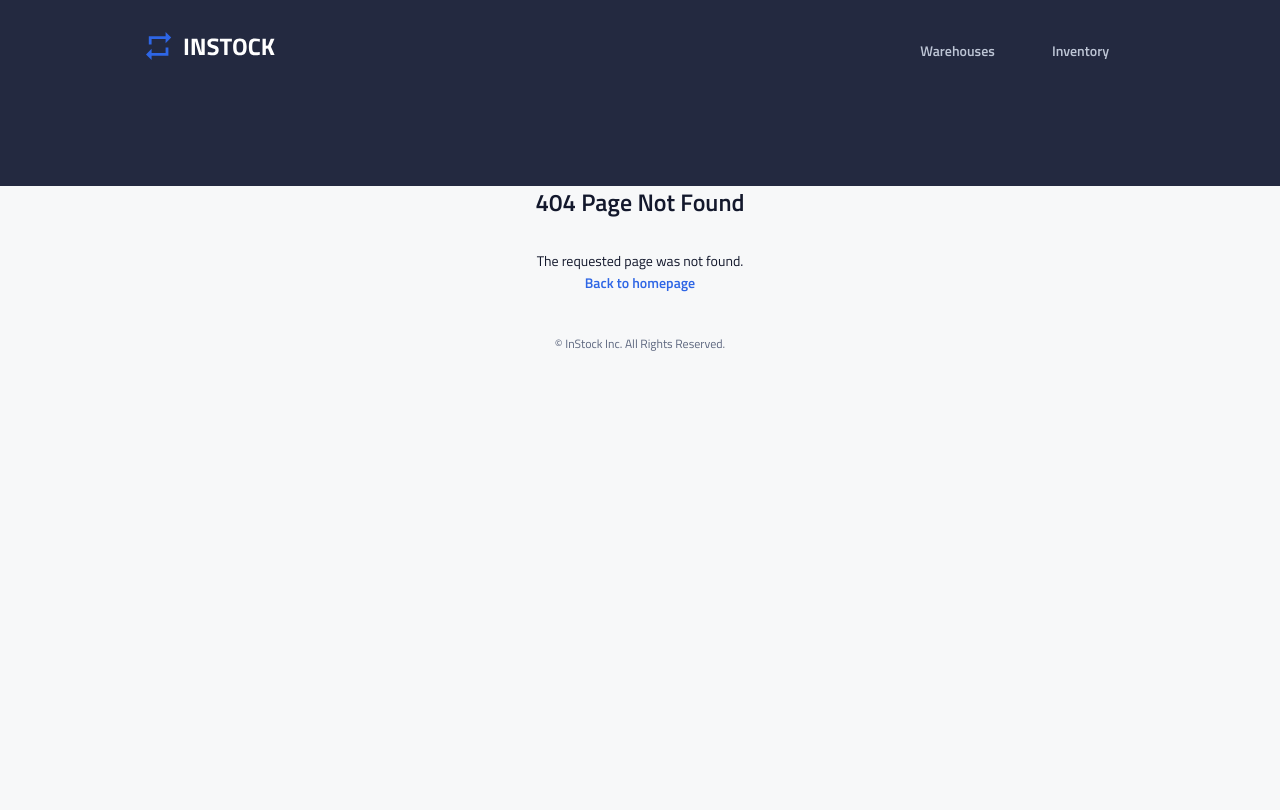
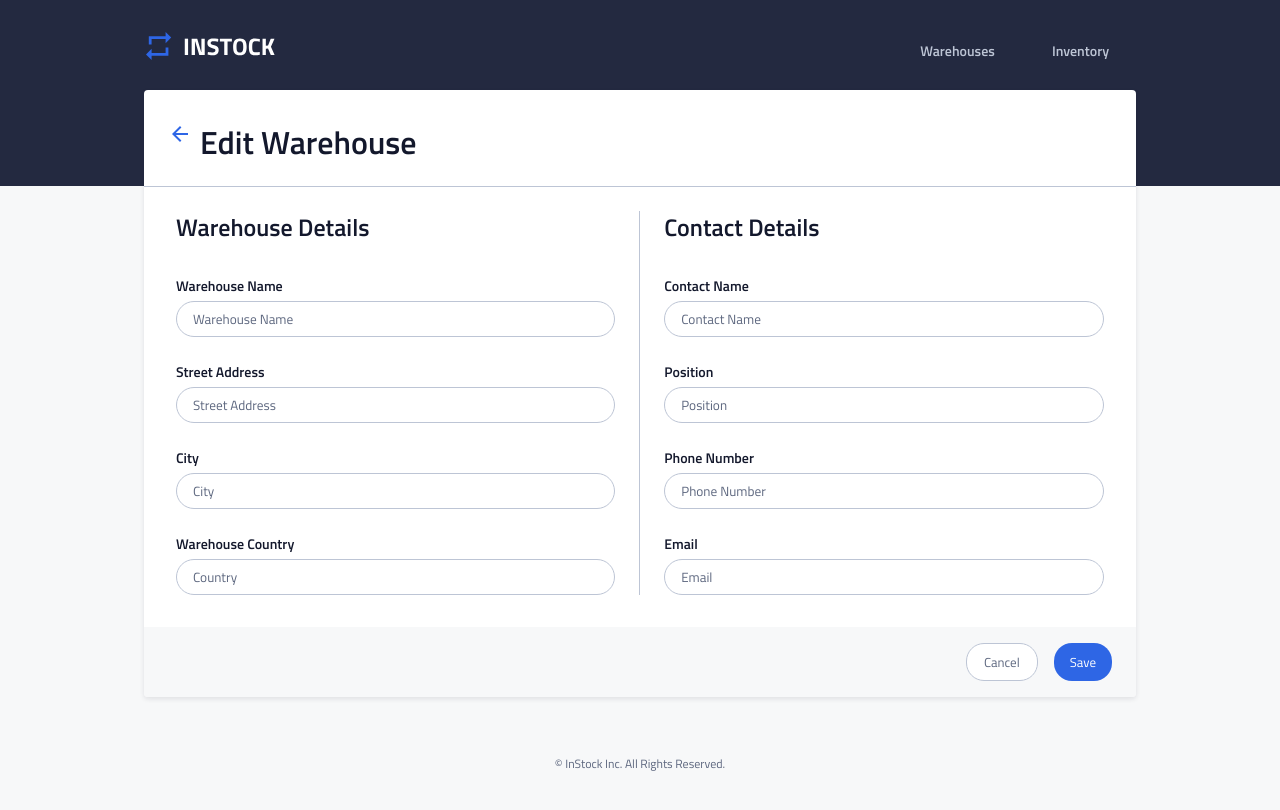
Before and after one commit to alis-SWE/instock-venus-team, a React (Create React App) app: page /warehouse/edit/1 in a window 1280 px wide. Before the commit this address had no page. Shown: the top 810 px of the page. Built offline with nearby package versions, Linux system fonts and the light colour scheme; no server answers.

Commit message:
edit-warehouse-component

```diff
--- a/src/App.js
+++ b/src/App.js
@@ -3,6 +3,7 @@ import NotFoundPage from './pages/NotFoundPage/NotFoundPage';
 import WarehousesPage from './pages/WarehousesPage/WarehousesPage';
 import InventoryPage from './pages/InventoryPage/InventoryPage';
 import AddWarehousePage from './pages/AddWarehousePage/AddWarehousePage';
+import EditWarehousePage from './pages/EditWarehousePage/EditWarehousePage';
 import Header from './components/Header/Header';
 import Footer from './components/Footer/Footer';
 
@@ -19,6 +20,8 @@ function App() {
         <Route path='/inventory' element={<InventoryPage/>}></Route>
         <Route path='*' element={<NotFoundPage/>}></Route>
         <Route path='/warehouse/add' element={<AddWarehousePage/>}></Route>
+        <Route path='/warehouse/edit/:id' element={<EditWarehousePage/>}></Route>
+
     </Routes>
     <Footer />
     </BrowserRouter>
--- a/src/components/WarehouseCard/WarehouseCard.jsx
+++ b/src/components/WarehouseCard/WarehouseCard.jsx
@@ -11,7 +11,7 @@ export default function WarehouseCard( { warehouse, address, city, country,conta
             <div className="warehouse__col-1">
                 <div className="warehouse__id-container">
                     <p className="warehouse__label">WAREHOUSE</p>
-                    <Link to={`/${id}`} style={{ display: 'flex', alignItems: 'center' }}>
+                    <Link to={`warehouse/${id}`} style={{ display: 'flex', alignItems: 'center' }}>
                         <p>{warehouse}</p>
                         <img src={arrow} alt="delete icon"/>
                     </Link>
@@ -34,7 +34,7 @@ export default function WarehouseCard( { warehouse, address, city, country,conta
                     <p>{contactPhone}</p>
                     <p>{contactEmail}</p>
                 </div>
-                <Link className="warehouse__edit">
+                <Link to={`warehouse/edit/${id}`} className="warehouse__edit">
                     <img src={editIcon} alt=""/>
                 </Link>
             </div>
@@ -42,7 +42,7 @@ export default function WarehouseCard( { warehouse, address, city, country,conta
                 <Link className="warehouse__delete--tablet">
                     <img src={deleteIcon} alt="delete icon"/>
                 </Link>
-                <Link className="warehouse__edit--tablet">
+                <Link to={`warehouse/edit/${id}`} className="warehouse__edit--tablet">
                     <img src={editIcon} alt="edit icon"/>
                 </Link>
             </div>
--- /dev/null
+++ b/src/pages/EditWarehousePage/EditWarehousePage.jsx
@@ -0,0 +1,141 @@
+import { useState, useEffect } from "react";
+import { Routes, Route, useParams, Link } from "react-router-dom";
+import Button from "../../components/Button/Button";
+import CancelButton from "../../components/CancelButton/CancelButton";
+import backArrow from "../../assets/icons/arrow_back-24px.svg";
+import "./EditWarehousePage.scss";
+import axios from "axios";
+
+export default function EditWarehousePage() {
+  const { id } = useParams();
+  const [formData, setFormData] = useState({
+    warehouse_name: "",
+    address: "",
+    city: "",
+    country: "",
+    contact_name: "",
+    contact_position: "",
+    contact_phone: "",
+    contact_email: "",
+  });
+
+  const handleInputChange = (event) => {
+    const { name, value } = event.target;
+    setFormData((prevFormData) => ({
+      ...prevFormData,
+      [name]: value,
+    }));
+  };
+
+  const handleSubmit = async (event) => {
+    event.preventDefault();
+
+    axios
+      .put(`http://localhost:8080/warehouse/${id}`, formData)
+      .catch((error) => {
+        console.error(error);
+      });
+  };
+
+  useEffect(() => {
+    axios
+      .get(`http://localhost:8080/warehouse/${id}`)
+      .then((response) => {
+        setFormData(response.data);
+      })
+      .catch((error) => {
+        console.error(error);
+      });
+  }, []);
+
+  return (
+    <section className="edit-warehouse-page">
+      <div className="edit-warehouse-page__container">
+        <div className="edit-warehouse-page__header-container">
+          <Link to={"/"}>
+            <img src={backArrow} alt="back arrow" />
+          </Link>
+          <h1>Edit Warehouse</h1>
+        </div>
+        <form onSubmit={handleSubmit}>
+          <div className="edit-warehouse-page__data-container">
+            <div className="edit-warehouse-page__details-container">
+              <h2>Warehouse Details</h2>
+              <h3>Warehouse Name</h3>
+              <input
+                id="warehouse-name"
+                name="warehouse_name"
+                placeholder="Warehouse Name"
+                value={formData.warehouse_name}
+                onChange={handleInputChange}
+              />
+              <h3>Street Address</h3>
+              <input
+                id="warehouse-street-address"
+                name="address"
+                placeholder="Street Address"
+                value={formData.address}
+                onChange={handleInputChange}
+              />
+              <h3>City</h3>
+              <input
+                id="warehouse-city"
+                name="city"
+                placeholder="City"
+                value={formData.city}
+                onChange={handleInputChange}
+              />
+              <h3>Warehouse Country</h3>
+              <input
+                id="warehouse-country"
+                name="country"
+                placeholder="Country"
+                value={formData.country}
+                onChange={handleInputChange}
+              />
+            </div>
+            <div className="edit-warehouse-page__contact-container">
+              <h2>Contact Details</h2>
+              <h3>Contact Name</h3>
+              <input
+                id="warehouse-contact-name"
+                name="contact_name"
+                placeholder="Contact Name"
+                value={formData.contact_name}
+                onChange={handleInputChange}
+              />
+              <h3>Position</h3>
+              <input
+                id="warehouse-contact-position"
+                name="contact_position"
+                placeholder="Position"
+                value={formData.contact_position}
+                onChange={handleInputChange}
+              />
+              <h3>Phone Number</h3>
+              <input
+                id="warehouse-phone-number"
+                name="contact_phone"
+                placeholder="Phone Number"
+                value={formData.contact_phone}
+                onChange={handleInputChange}
+              />
+              <h3>Email</h3>
+              <input
+                id="warehouse-email"
+                name="contact_email"
+                placeholder="Email"
+                value={formData.contact_email}
+                onChange={handleInputChange}
+              />
+            </div>
+          </div>
+          <div className="edit-warehouse-page__button-container">
+            <CancelButton />
+            <Button buttonText="Save" type="submit" />
+          </div>
+        </form>
+      </div>
+    </section>
+  );
+}
--- /dev/null
+++ b/src/pages/EditWarehousePage/EditWarehousePage.scss
@@ -0,0 +1,72 @@
+@use "../../styles/partials/fonts";
+@use "../../styles/partials/variables" as *;
+@use "../../styles/partials/mixins" as *;
+
+.edit-warehouse-page {
+    max-width: 64rem;
+    margin: 0 auto;
+
+    &__container {
+        border-radius: .25rem;
+        margin: 1rem;
+        margin-top: -4rem;
+        background-color: $White;
+        box-shadow: 0px 2px 5px 0px #13182C1A;
+        overflow: hidden;
+
+        @include tablet {
+            margin-top: -6rem;
+        }
+    }
+
+    &__header-container {
+        padding: 2rem 1.5rem 1.5rem 1.5rem;
+        border-bottom: 1px solid $Cloud;
+        display: flex;
+        flex-direction: row;
+        gap: 0.5rem;
+    }
+
+    &__data-container {
+        width: 100%;
+
+        @include tablet {
+            display: flex;
+            flex-direction: row;
+            padding: 1.5rem 2rem 2rem 2rem;
+        }
+    }
+
+    &__details-container {
+        width: 100%;
+        padding: 1rem 1.5rem 1.5rem 1.5rem;
+
+        @include tablet {
+            border-right: 1px solid $Cloud;
+            padding: 0 1.5rem 0 0;
+        }
+    }
+
+    &__contact-container {
+        width: 100%;
+        border-top: 1px solid $Cloud;
+        padding: 1rem 1.5rem 1.5rem 1.5rem;
+
+        @include tablet {
+            border: none;
+            padding: 0 0 0 1.5rem;
+        }
+    }
+
+    &__button-container {
+        display: flex;
+        flex-direction: row;
+        gap: 1rem;
+        padding: 1rem 1.5rem 1rem 1.5rem;
+        background-color: $Light-Grey;
+
+        @include tablet {
+            justify-content: end;
+        }
+    }
+}
```
